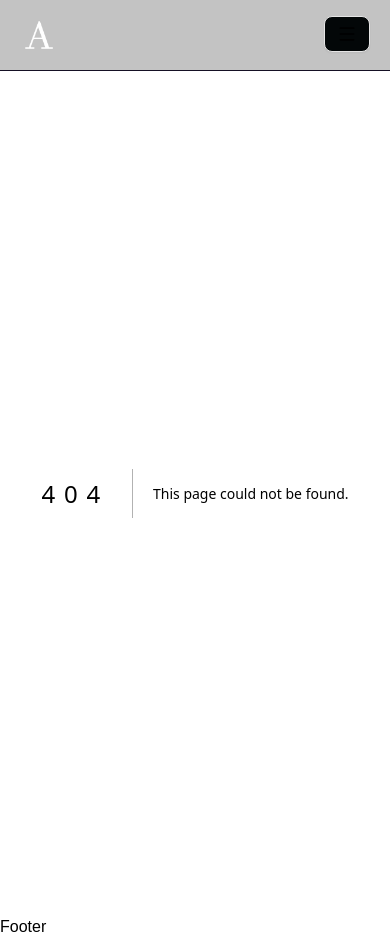
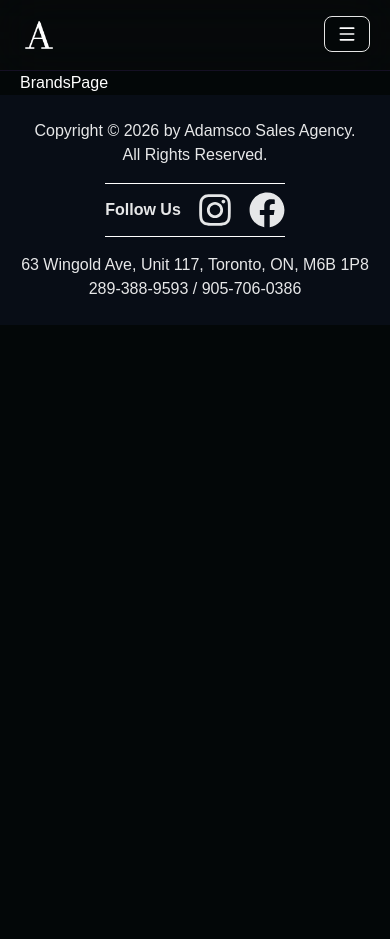
Before and after one commit to AndrewJacobVlietstra/nextjs-adamsco, a Next.js app: page /brands in a window 390 px wide. Before the commit this address had no page. After the commit the page ends 844 px from the top, so only its background shows below. Built offline with nearby package versions, Linux system fonts and the light colour scheme.

Commit message:
Added other page routes and their page.tsx files. Implemented Footer component, made it responsive and become flex column on smaller screens while staying flex row on larger screens.

```diff
--- /dev/null
+++ b/app/about-us/page.tsx
@@ -0,0 +1,4 @@
+const AboutPage = () => {
+	return <div>AboutPage</div>;
+};
+export default AboutPage;
--- /dev/null
+++ b/app/brands/page.tsx
@@ -0,0 +1,4 @@
+const BrandsPage = () => {
+	return <div>BrandsPage</div>;
+};
+export default BrandsPage;
--- /dev/null
+++ b/app/contact/page.tsx
@@ -0,0 +1,4 @@
+const ContactPage = () => {
+	return <div>ContactPage</div>;
+};
+export default ContactPage;
--- /dev/null
+++ b/app/follow/page.tsx
@@ -0,0 +1,4 @@
+const FollowPage = () => {
+	return <div>FollowPage</div>;
+};
+export default FollowPage;
--- a/app/globals.css
+++ b/app/globals.css
@@ -158,6 +158,20 @@
 		}
 	}
 
+	footer {
+		@apply w-full bg-slate-900/40;
+
+		nav {
+			@apply mx-auto container sm:px-10 px-5 py-6;
+		}
+
+		.footer-icon {
+			cursor: pointer;
+			transition-property: color;
+			transition-duration: 200ms;
+		}
+	}
+
 	.homepage-hero-container {
 		height: calc(100vh - 70px);
 	}
--- /dev/null
+++ b/app/sales/page.tsx
@@ -0,0 +1,4 @@
+const SalesPage = () => {
+	return <div>SalesPage</div>;
+};
+export default SalesPage;
--- a/components/navigation/Footer.tsx
+++ b/components/navigation/Footer.tsx
@@ -1,4 +1,41 @@
+import { FaInstagram } from "react-icons/fa";
+import { FaFacebook } from "react-icons/fa";
+import Link from "next/link";
+
 const Footer = () => {
-	return <footer>Footer</footer>;
+	const currentDate = new Date();
+	const currentYear = currentDate.getFullYear();
+
+	return (
+		<footer>
+			<nav className="flex max-md:flex-col max-md:gap-4 gap-1 justify-between items-center text-foreground/90">
+				<div className="flex-1 max-md:text-center text-left">
+					<p>Copyright &copy; {currentYear} by Adamsco Sales Agency.</p>
+					<p>All Rights Reserved.</p>
+				</div>
+
+				<div className="border-white flex-1 flex justify-center items-center gap-4 max-md:py-2 max-md:border-b max-md:border-t md:border-l md:border-r">
+					<p className="font-bold">Follow Us</p>
+					<Link
+						target="_blank"
+						href={"https://www.instagram.com/adamscosalesagency/"}
+					>
+						<FaInstagram className="footer-icon size-9 hover:text-[#c32aa3]" />
+					</Link>
+					<Link
+						target="_blank"
+						href={"https://www.facebook.com/GarmentManAdams/"}
+					>
+						<FaFacebook className="footer-icon size-9 hover:text-[#3b5998]" />
+					</Link>
+				</div>
+
+				<div className="flex-1 max-md:text-center text-right">
+					<p>63 Wingold Ave, Unit&nbsp;117, Toronto, ON, M6B&nbsp;1P8</p>
+					<p>289-388-9593 / 905-706-0386</p>
+				</div>
+			</nav>
+		</footer>
+	);
 };
 export default Footer;
--- a/package.json
+++ b/package.json
@@ -17,6 +17,7 @@
 		"radix-ui": "^1.4.3",
 		"react": "19.2.3",
 		"react-dom": "19.2.3",
+		"react-icons": "^5.5.0",
 		"tailwind-merge": "^3.4.0"
 	},
 	"devDependencies": {
```
Also changed, not shown: public/images/instagram.svg (added), 1 other file (tests, documents, lock files or other folders).
